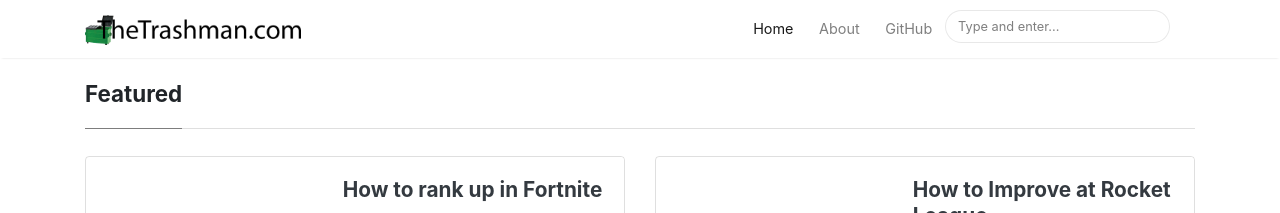
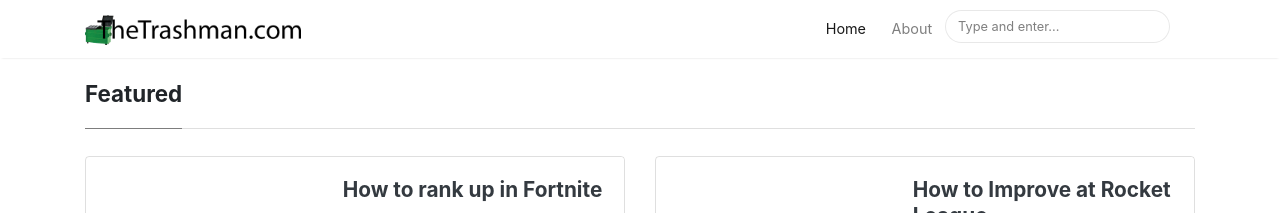
Before and after one commit to TheTrashmanDC/thetrashmandc.github.io, a Jekyll site: the page built from index.html, in a window 1280 px wide. Shown: the top 213 px of the page. Built offline with Jekyll 4.4.1, drawn with Linux system fonts in a browser that asks for light colours; nearby versions of some CDN libraries; the list of posts is cut into pages by our own code.

Commit message:
Update to remove github link

```diff
--- a/_layouts/default.html
+++ b/_layouts/default.html
@@ -79,9 +79,6 @@
                 <a class="nav-link" href="{{ site.baseurl }}/about">About</a>
                 </li>
 
-                <li class="nav-item">
-                <a class="nav-link" href="https://github.com/chrishammond/jekyllexample.github.io" target="_blank">GitHub</a>
-                </li>
 
                 {% include search-lunr.html %}
 
```
